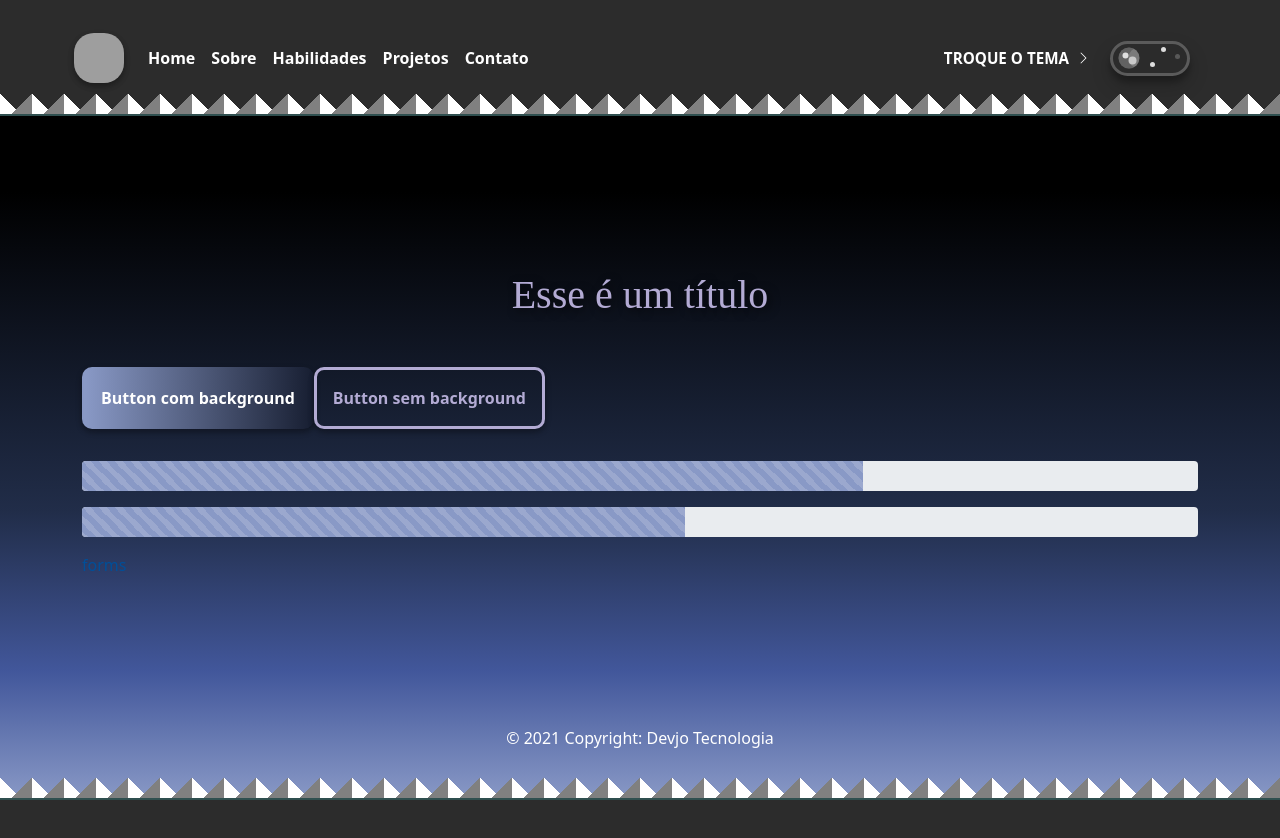
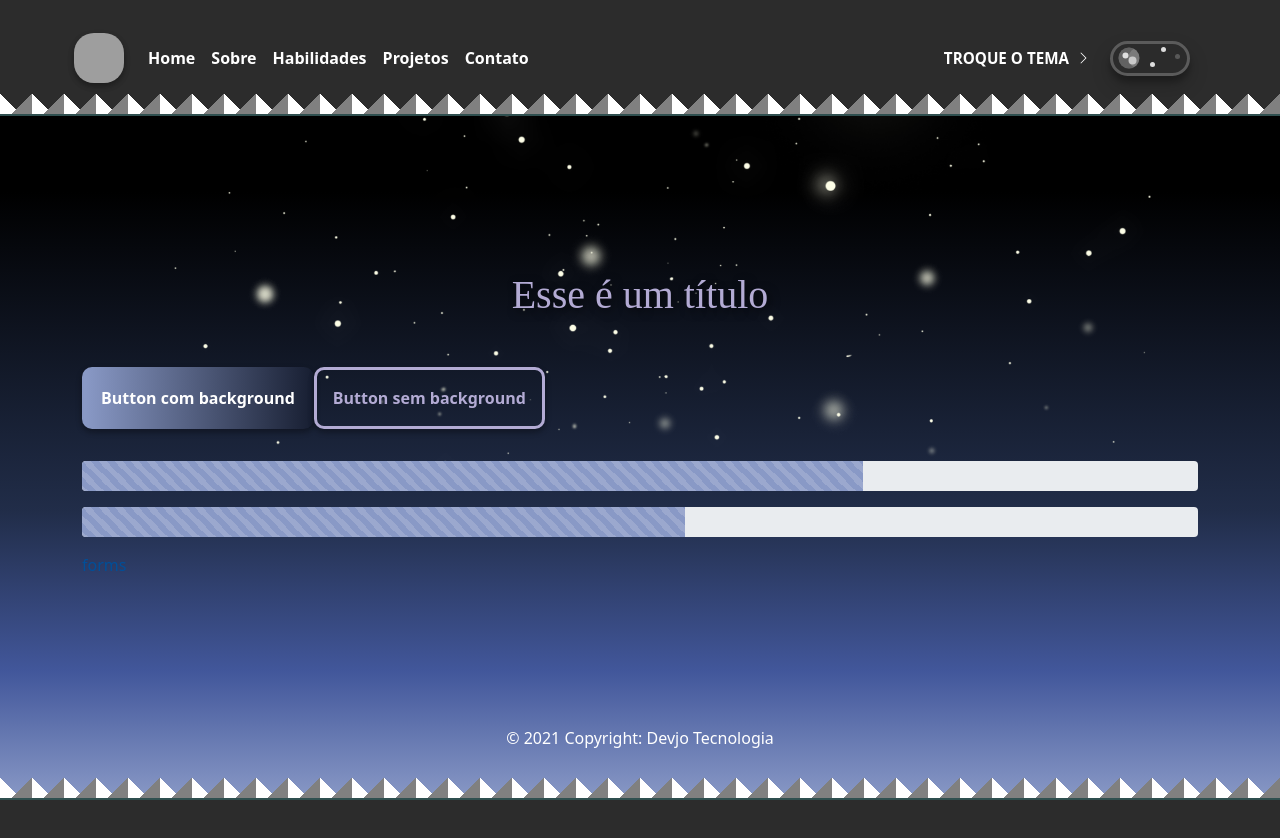
Before and after one commit to josielfaria/change-theme, an Angular app: page / in a window 1280 px wide. Shown: the top 838 px of the page. Built offline with nearby package versions, Linux system fonts and the light colour scheme; grey boxes are pictures that could not be loaded.

Commit message:
Components para background theme

```diff
--- a/src/app/app.component.html
+++ b/src/app/app.component.html
@@ -1,9 +1,20 @@
 <div [attr.data-theme]="getTheme()" class="main">
   <app-navbar></app-navbar>
-  <app-content></app-content>
+  <app-content class="content"></app-content>
   <span class="copyright">
     © 2021 Copyright:
     <a href="https://josielfaria.com" target="_blank">Devjo Tecnologia</a>
   </span>
   <app-serrated-mountains></app-serrated-mountains>
 </div>
+
+
+<!-- Components para backgrounds -->
+
+<div *ngIf="getTheme() == ThemeEnum.DARK; else themeLight">
+  <app-starry-background></app-starry-background>
+</div>
+
+<ng-template #themeLight>
+  <app-clouds-background></app-clouds-background>
+</ng-template>
--- a/src/app/app.component.scss
+++ b/src/app/app.component.scss
@@ -1,4 +1,5 @@
 .main {
+  z-index: 2;
   height: 100vh;
   width: 100vw;
   background: linear-gradient(180deg, var(--bg-1) 24%, var(--bg-2) 64%, var(--bg-3) 84%, var(--bg-4) 100%);
--- a/src/app/app.component.ts
+++ b/src/app/app.component.ts
@@ -9,6 +9,8 @@ import { ThemeService } from './services/theme.service';
 })
 export class AppComponent {
 
+  ThemeEnum = ThemeEnum;
+
   constructor(private themeService: ThemeService) { }
 
   getTheme(): ThemeEnum {
--- a/src/app/app.module.ts
+++ b/src/app/app.module.ts
@@ -9,6 +9,8 @@ import { ButtonComponent } from './components/button/button.component';
 import { TitleComponent } from './components/title/title.component';
 import { FormExampleComponent } from './components/form-example/form-example.component';
 import { ProgressBarComponent } from './components/progress-bar/progress-bar.component';
+import { CloudsBackgroundComponent } from './components/clouds-background/clouds-background.component';
+import { StarryBackgroundComponent } from './components/starry-background/starry-background.component';
 
 
 @NgModule({
@@ -21,7 +23,9 @@ import { ProgressBarComponent } from './components/progress-bar/progress-bar.com
     ButtonComponent,
     TitleComponent,
     FormExampleComponent,
-    ProgressBarComponent
+    ProgressBarComponent,
+    CloudsBackgroundComponent,
+    StarryBackgroundComponent
   ],
   imports: [
     BrowserModule
--- /dev/null
+++ b/src/app/components/clouds-background/clouds-background.component.html
@@ -0,0 +1 @@
+<div class="cloud c1"></div>
--- /dev/null
+++ b/src/app/components/clouds-background/clouds-background.component.scss
@@ -0,0 +1,9 @@
+.cloud {
+  z-index: 1;
+  position: absolute;
+  top: 0;
+  width: 100%;
+  height: 100%;
+  background-image: url(../../../assets/images/bkg-clouds.png);
+  background-size: cover;
+}
--- /dev/null
+++ b/src/app/components/clouds-background/clouds-background.component.ts
@@ -0,0 +1,15 @@
+import { Component, OnInit } from '@angular/core';
+
+@Component({
+  selector: 'app-clouds-background',
+  templateUrl: './clouds-background.component.html',
+  styleUrls: ['./clouds-background.component.scss']
+})
+export class CloudsBackgroundComponent implements OnInit {
+
+  constructor() { }
+
+  ngOnInit(): void {
+  }
+
+}
--- a/src/app/components/content/content.component.scss
+++ b/src/app/components/content/content.component.scss
@@ -3,10 +3,13 @@
   height: 100vh;
   display: flex;
   align-items: center;
+
+  .content-container {
+    z-index: 2;
+    position: relative;
+  }
 }
 
-.buttons{
-  // display: flex;
-  // justify-content: center;
+.buttons {
   width: 100%;
 }
--- /dev/null
+++ b/src/app/components/starry-background/starry-background.component.html
@@ -0,0 +1 @@
+<div class="starry"></div>
--- /dev/null
+++ b/src/app/components/starry-background/starry-background.component.scss
@@ -0,0 +1,9 @@
+.starry {
+  z-index: 1;
+  position: absolute;
+  top: 0;
+  width: 100%;
+  height: 100%;
+  background-image: url(../../../assets/images/bkg-starry.png);
+  background-size: cover;
+}
--- /dev/null
+++ b/src/app/components/starry-background/starry-background.component.ts
@@ -0,0 +1,15 @@
+import { Component, OnInit } from '@angular/core';
+
+@Component({
+  selector: 'app-starry-background',
+  templateUrl: './starry-background.component.html',
+  styleUrls: ['./starry-background.component.scss']
+})
+export class StarryBackgroundComponent implements OnInit {
+
+  constructor() { }
+
+  ngOnInit(): void {
+  }
+
+}
```
